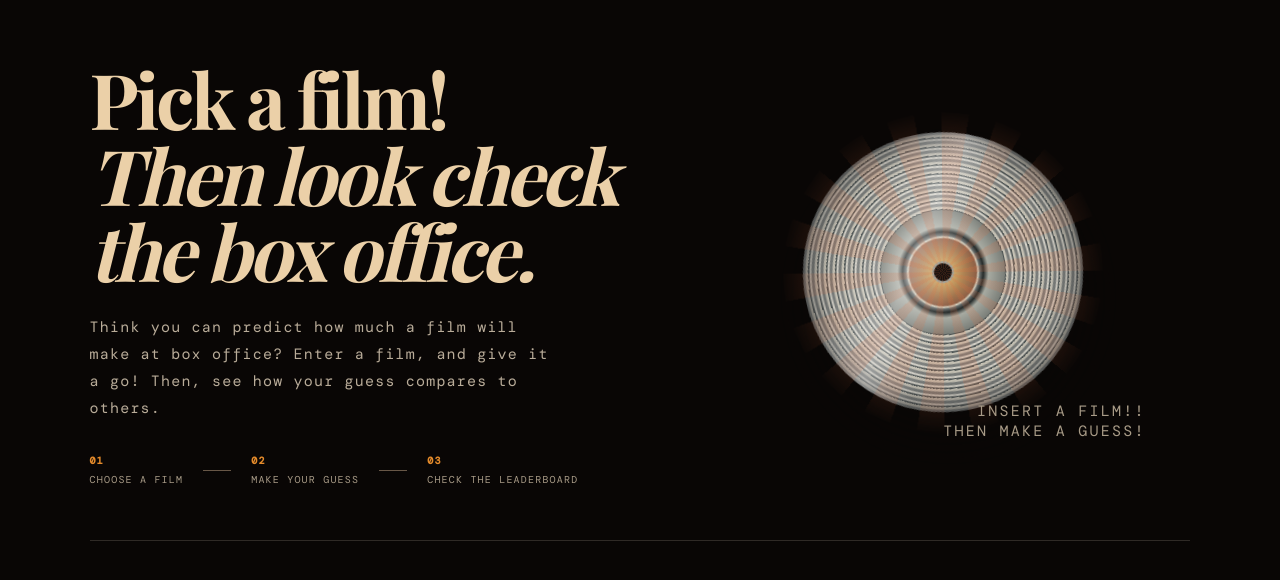
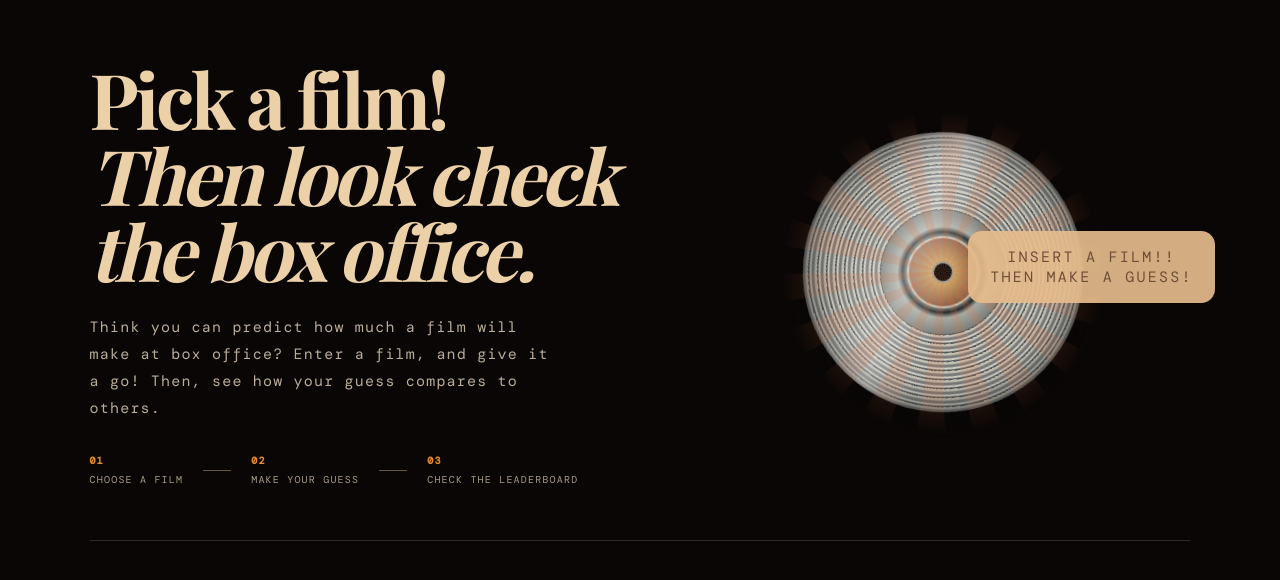
Before and after one commit to elizabethhickmott/ByteFilm, a Python web app: template src/frontend/templates/index.html in a window 1280 px wide. Shown: the part 97-677 px from the top of the page. Run offline with Jinja, Linux system fonts and the light colour scheme; the template is opened without the code that fills it, so the values that code supplies are empty.

Commit message:
add details

```diff
--- a/src/frontend/static/styles.css
+++ b/src/frontend/static/styles.css
@@ -200,12 +200,20 @@ main{
 
 .caption{
     position:absolute;
-    bottom:12px;
-    right:9%;
+    bottom:150px;
+    right:-5%;
     font:15px var(--mono);
     letter-spacing:.15em;
-    color:var(--muted);
-    text-align:right;
+    color:var(--brown);
+    text-align:center;
+    padding: 1rem 1.4rem;
+    background: rgba(229, 188, 141, 0.92);
+    border: 2px solid var(--forest);
+    border-radius: 14px;
+    box-shadow: 5px 5px 0 var(--forest);
+    display:flex;
+    justify-content: space-between;
+    align-items: center;
 }
 
 @keyframes float{
```
